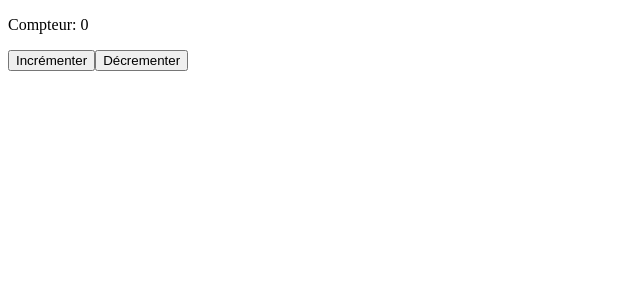
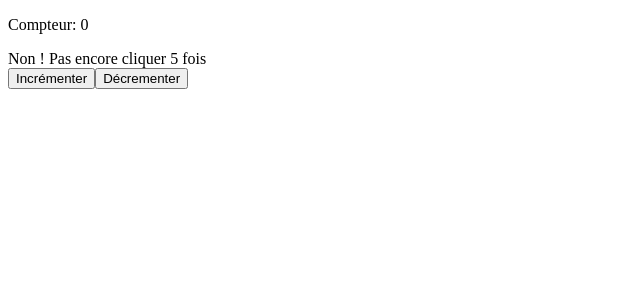
Before and after one commit to Dev205Mg/Learn-Vue.js, a Vue app: page / in a window 1280 px wide. Shown: the top 300 px of the page, without its empty margins (0-640 px from the left). Built offline with nearby package versions, Linux system fonts and the light colour scheme.

Commit message:
condition v-if, v-else, v-show

```diff
--- a/src/App.vue
+++ b/src/App.vue
@@ -1,5 +1,7 @@
 <template>
   <p>Compteur: {{ count }}</p>
+  <div v-show="count>=5">Bravo ! Vous avez cliquer 5 fois</div>
+  <div v-if="count <= 4">Non ! Pas encore cliquer 5 fois</div>
   <button @click="increment">Incrémenter</button>
   <button @click="count--">Décrementer</button>
 </template>
@@ -10,7 +12,6 @@
   const count = ref(0)
   const increment = (event) => {
     count.value++
-    console.log(event)
   }
 
 </script>
```
